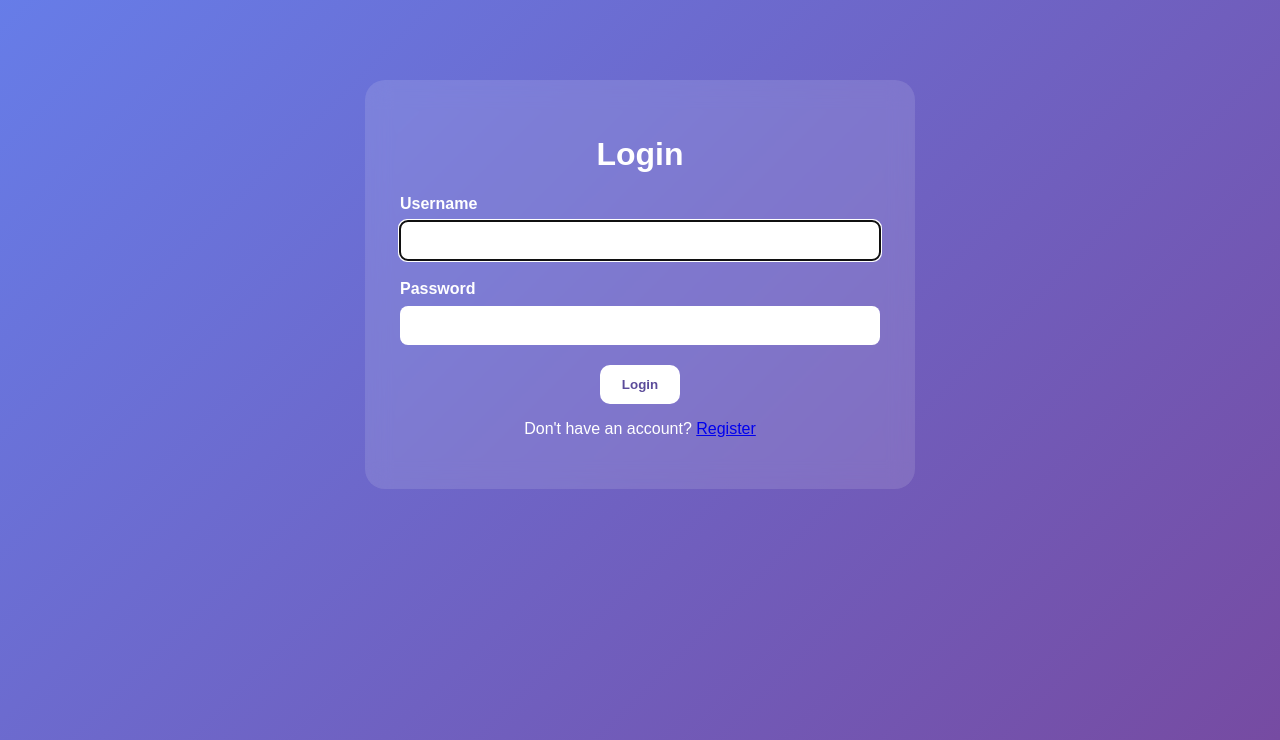
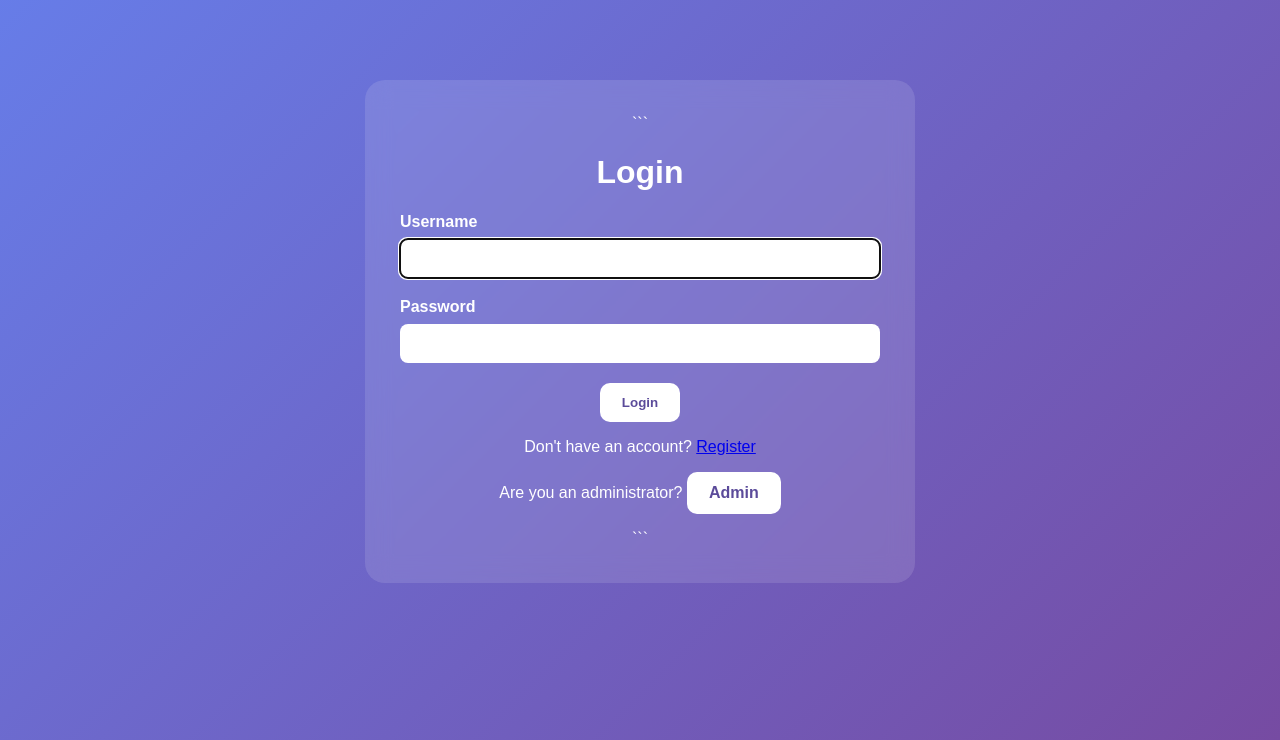
Before and after one commit to HimakarC/upload_image_project, a Django app: page /login/ in a window 1280 px wide. Shown: the part 60-800 px from the top of the page. Run offline with Django 5.2, Linux system fonts and the light colour scheme; parts of the project's set-up code (start-up, migrations or seed data) failed here and were passed over.

Commit message:
With Admin Dashboard

````diff
--- a/uploads/templates/uploads/login.html
+++ b/uploads/templates/uploads/login.html
@@ -1,5 +1,4 @@
 {% extends "uploads/base.html" %}
-
 
 {% block title %}
 
@@ -7,75 +6,56 @@ Login
 
 {% endblock %}
 
-
 {% block content %}
-
 
 <div class="auth-container">
 
-
+```
 <h1>
-
     Login
-
 </h1>
-
 
 {% if form.errors %}
 
     <div class="error-message">
-
         Invalid username or password.
-
     </div>
 
 {% endif %}
-
 
 <form
     method="post"
     class="auth-form"
 >
 
-
     {% csrf_token %}
-
 
     <div class="form-group">
 
         <label>
-
             Username
-
         </label>
 
         {{ form.username }}
 
     </div>
 
-
     <div class="form-group">
 
         <label>
-
             Password
-
         </label>
 
         {{ form.password }}
 
     </div>
 
-
     <button
         type="submit"
         class="button"
     >
-
         Login
-
     </button>
-
 
     <input
         type="hidden"
@@ -83,26 +63,26 @@ Login
         value="{{ next }}"
     >
 
-
 </form>
 
-
 <p>
-
     Don't have an account?
 
-
     <a href="{% url 'register' %}">
-
         Register
-
     </a>
-
-
 </p>
 
+<!-- Admin Dashboard Link -->
+<p>
+    Are you an administrator?
+
+    <a href="{% url 'admin_dashboard' %}" class="button">
+        Admin
+    </a>
+</p>
+```
 
 </div>
 
-
 {% endblock %}
````
Lines whose indentation alone changed are shown as unchanged.
